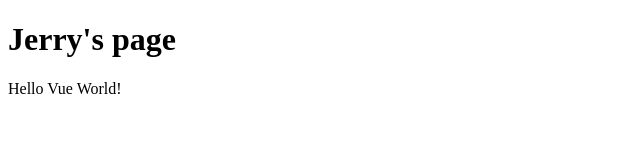
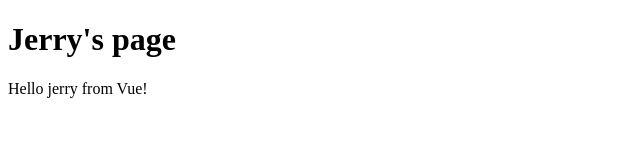
Before and after one commit to jerryguo255/LearnVue.js, a plain HTML site: page index.html in a window 1280 px wide. Shown: the full height of the page, 0-640 px from the left. Drawn offline with nearby package versions, Linux system fonts and the light colour scheme.

Commit message:
change a little bit

```diff
--- a/index.html
+++ b/index.html
@@ -19,7 +19,7 @@
     var app = new Vue({
         el: '#app',
         data: {
-            message: 'Hello Vue World!'
+            message: 'Hello jerry from Vue!'
         }
     })
 </script>
```
